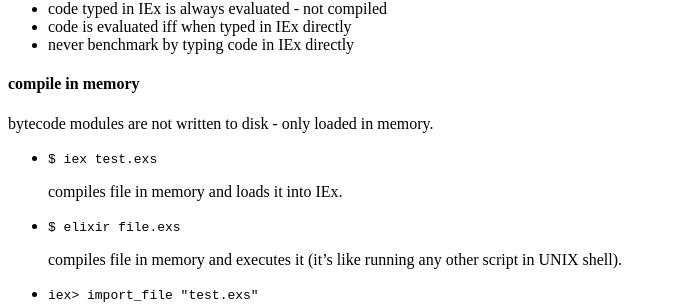
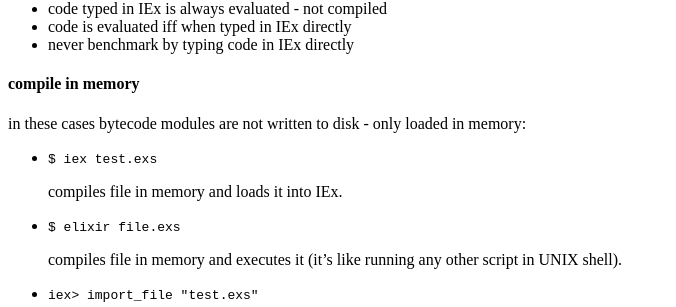
Before and after one commit to tap349/tap349.github.io, a Jekyll site: the page built from _posts/2016-12-31-elixir-notes.md, in a window 1280 px wide and 900 px high, scrolled down 1790 px. Shown: the part 145-452 px from the top of the window, without its empty margins (0-676 px from the left). Built offline with Jekyll 4.4.1, drawn with Linux system fonts in a browser that asks for light colours.

Commit message:
update 2017-01-09_01:37:06

```diff
--- a/_posts/2016-12-31-elixir-notes.md
+++ b/_posts/2016-12-31-elixir-notes.md
@@ -92,7 +92,7 @@ each module is compiled into its own bytecode (`beam`) file:
 
 #### compile in memory
 
-bytecode modules are not written to disk - only loaded in memory.
+in these cases bytecode modules are not written to disk - only loaded in memory:
 
 - `$ iex test.exs`
 
```
